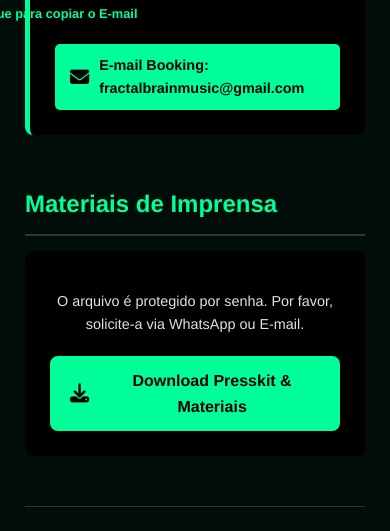
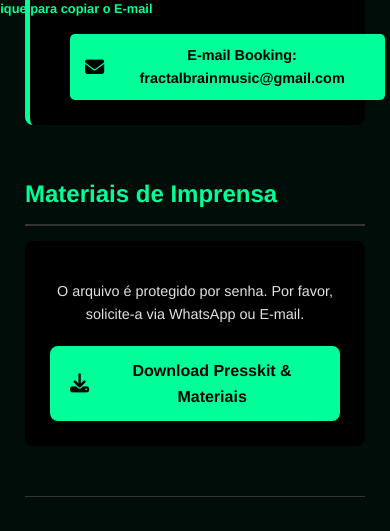
Before and after one commit to fractalbrainmusic/presskit-progtrance, a website: page index.html in a window 390 px wide. Shown: the part 3338-3869 px from the top of the page. Drawn offline with Linux system fonts and the light colour scheme.

Commit message:
Agora vai

```diff
--- a/css/style.css
+++ b/css/style.css
@@ -361,6 +361,8 @@ footer {
     .contact-button {
         padding: 10px 15px;
         font-size: 0.9rem;
+        width: 100%;
+        justify-content: center;
     }
 
     #music iframe[src*="spotify"] {
@@ -391,27 +393,33 @@ footer {
         background-image: linear-gradient(rgba(0, 0, 0, 0.25), rgba(0, 0, 0, 0.25)), url('../images/bio-fractal-vertical.png');
     }
 
-    /* --- CORREÇÃO FINAL E DEFINITIVA PARA A SEÇÃO DE CONTATO --- */
     .contact-buttons-container {
-        flex-direction: column; /* Empilha os itens */
-        align-items: center; /* Centraliza todos os itens horizontalmente */
-        gap: 15px; /* Adiciona um espaço vertical limpo entre os itens */
+        flex-direction: column;
+        align-items: center;
+        gap: 0;
     }
 
-    /* A dica de cópia agora é invisível no desktop e visível no mobile */
-    .copy-tooltip {
-        display: none; /* Escondido por padrão (desktop) */
+    .contact-buttons-container .email-button-wrapper {
+        width: 100%; /* Garante que o wrapper ocupe a largura total */
+        text-align: center;
     }
 
-    /* No mobile, a dica de cópia é revelada e estilizada */
-    .email-button-wrapper .copy-tooltip {
+    .copy-tooltip {
+        display: none; /* Esconde a dica do desktop */
+    }
+
+    /* --- CORREÇÃO FINAL E DEFINITIVA --- */
+    #contact .copy-tooltip {
         display: block;
-        position: static; /* Remove o posicionamento absoluto */
-        order: -1; /* Coloca a dica ANTES do botão de e-mail */
-        margin-bottom: 15px; /* Cria o espaço entre a dica e o botão de e-mail */
+        position: static;
+        order: -1;
+        margin: 0;
+        padding-top: 15px; /* Espaço ACIMA da dica (empurra o botão do whats para cima) */
+        padding-bottom: 15px; /* Espaço ABAIXO da dica (empurra o botão de email para baixo) */
+        background: none;
         animation: fade-in-out 4s ease-in-out infinite;
-        background: none;
+        text-align: center;
         width: 100%;
-        text-align: center;
+        font-size: 0.8rem;
     }
 }
```
